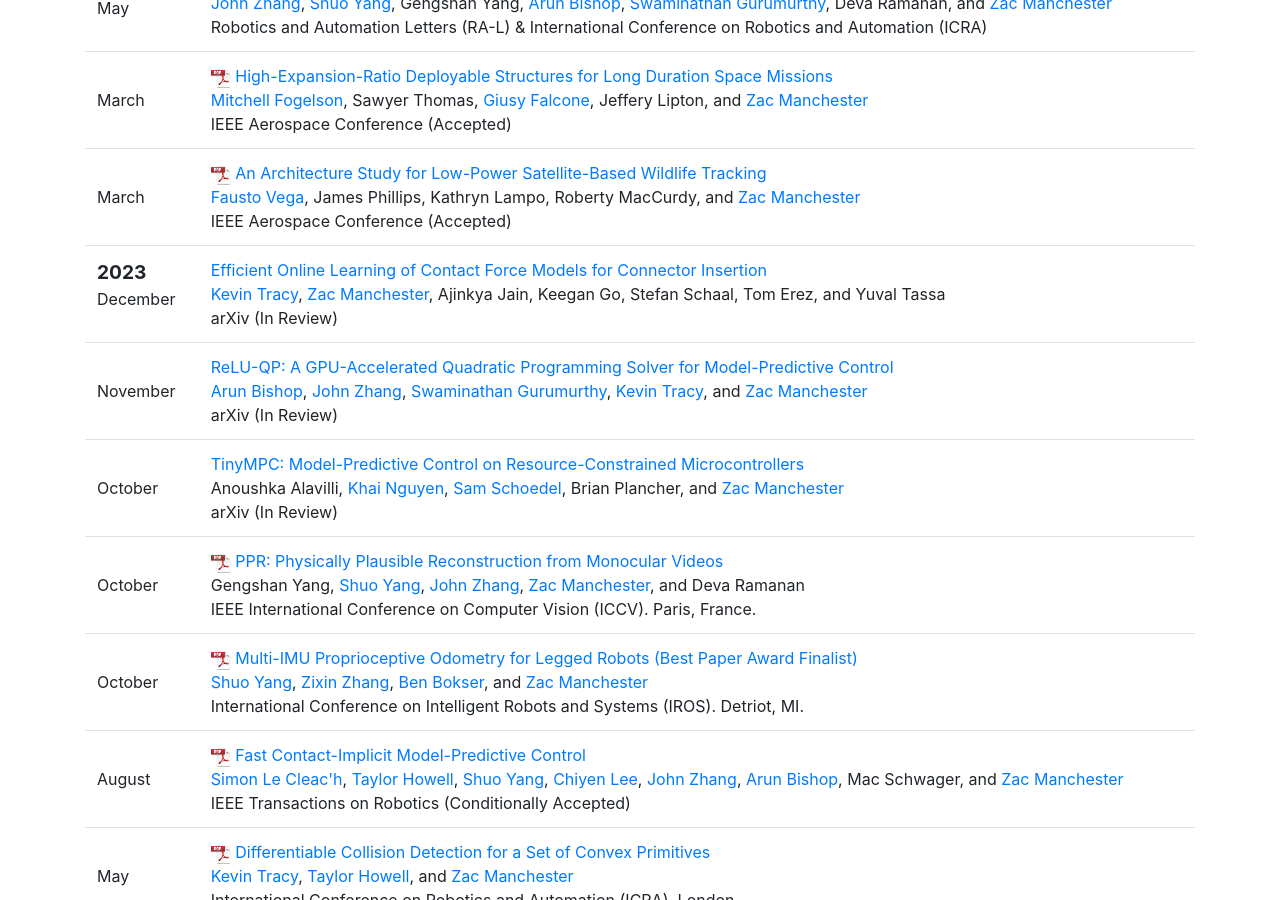
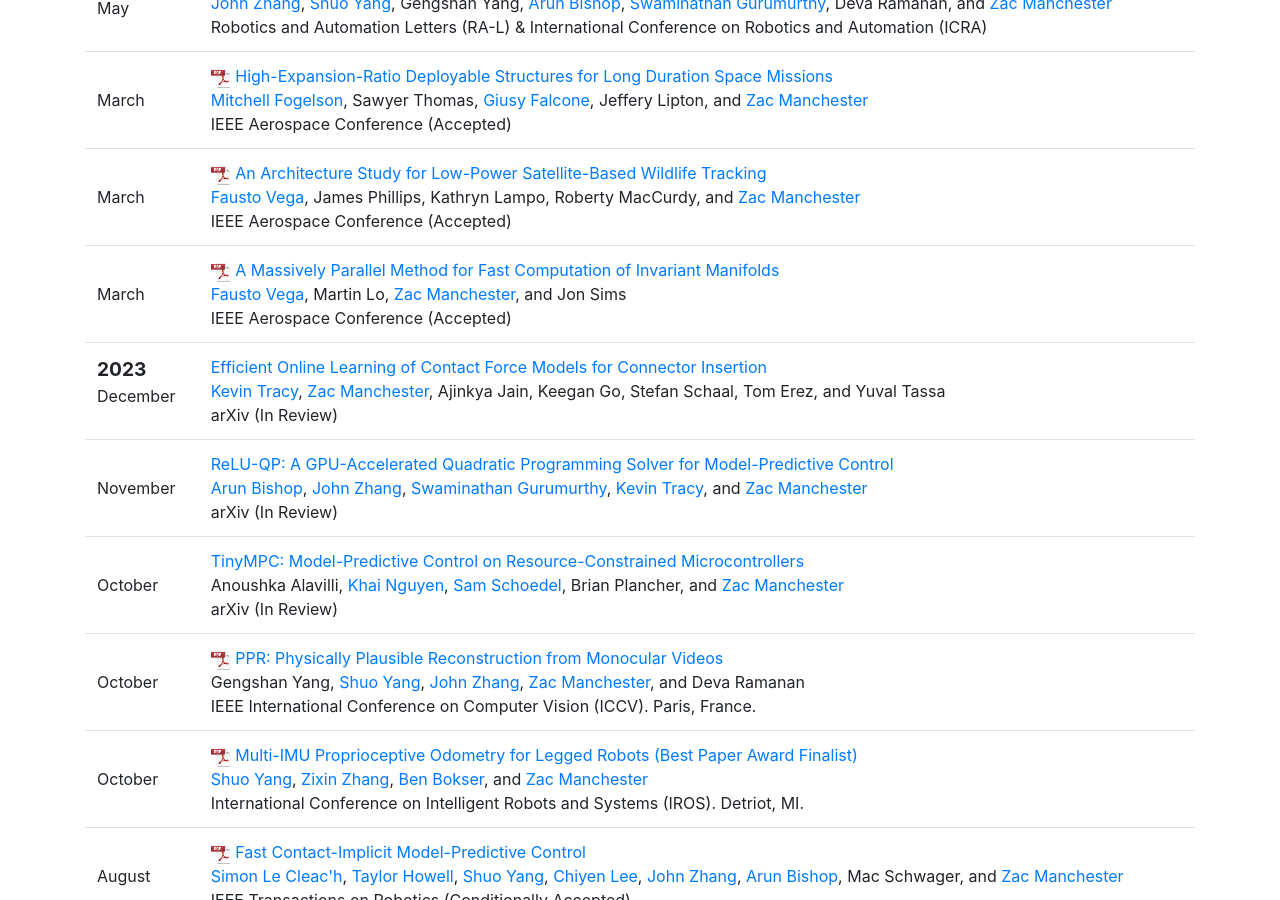
Before and after one commit to RoboticExplorationLab/roboticexplorationlab.github.io, a Jekyll site: the page built from publications.html, in a window 1280 px wide and 900 px high, scrolled down 328 px. Built offline with Jekyll 4.4.1, drawn with Linux system fonts in a browser that asks for light colours.

Commit message:
added inv manifolds paper

```diff
--- a/_data/pubs.yml
+++ b/_data/pubs.yml
@@ -1,3 +1,11 @@
+
+- title: "A Massively Parallel Method for Fast Computation of Invariant Manifolds"
+  authors: [fausto, Martin Lo, zac, Jon Sims]
+  publisher: IEEE Aerospace Conference
+  pub-type: conference
+  date: 2024-03-02
+  pdf: invmanifolds_ieee24.pdf
+  status: Accepted
 
 - title: "An Architecture Study for Low-Power Satellite-Based Wildlife Tracking"
   authors: [fausto, James Phillips, Kathryn Lampo, Roberty MacCurdy, zac]
```
Also changed, not shown: 1 other file.
